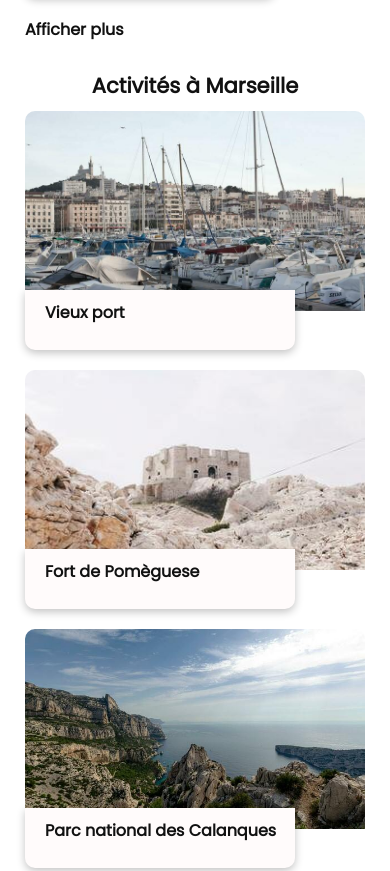
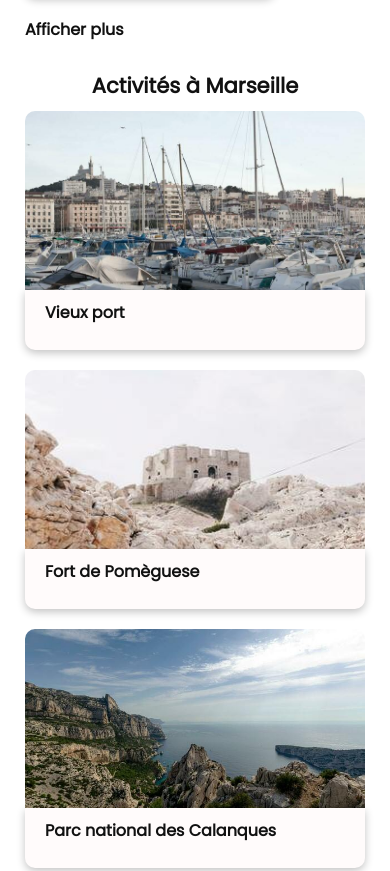
Before and after one commit to TheoWebDevv/Projet_2, a plain HTML site: page index.html in a window 390 px wide. Shown: the part 2619-3490 px from the top of the page. Drawn offline with Linux system fonts and the light colour scheme.

Commit message:
Responsive teléphone terminer

```diff
--- a/css/style.css
+++ b/css/style.css
@@ -460,7 +460,7 @@ header a {
 }
 
 .activities-section .activities-cardd .card-df .bar{
-  width: 240px;
+  width: 310px;
   height: 40px;
 }
 
```
